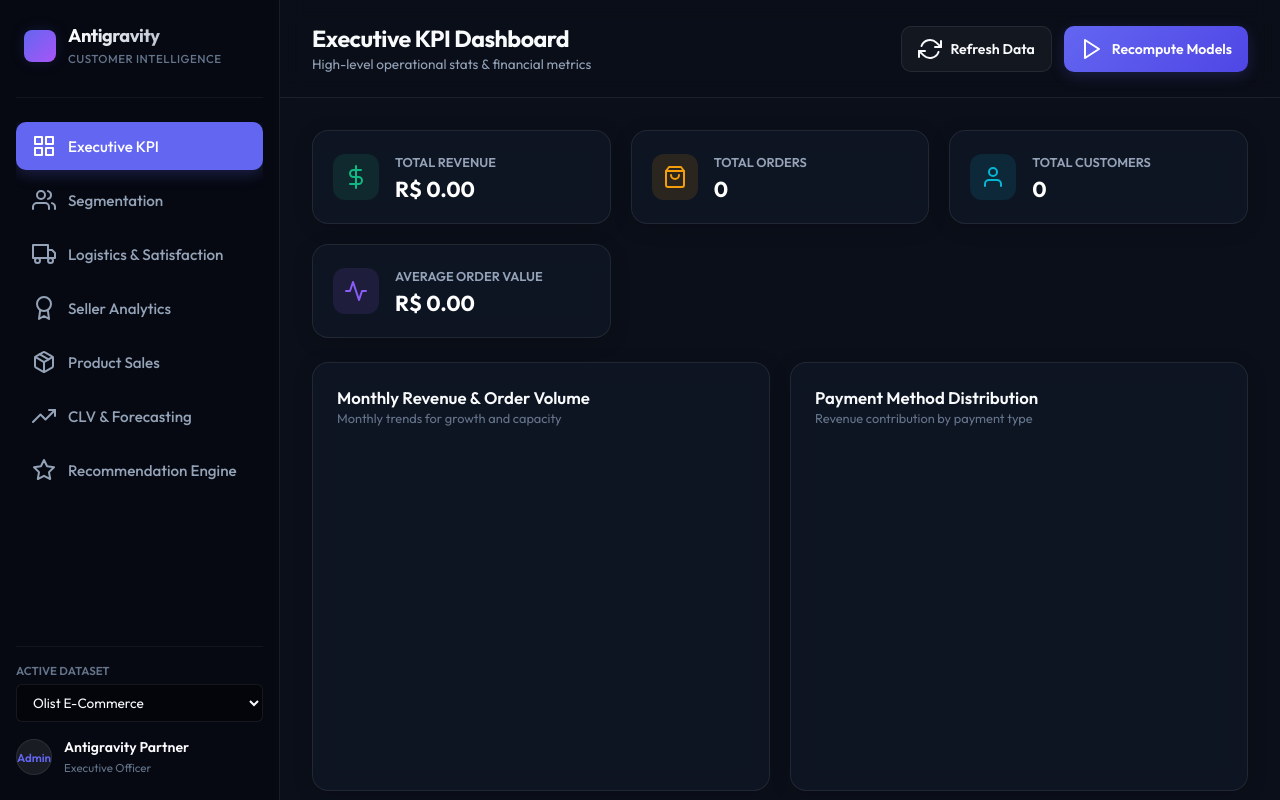
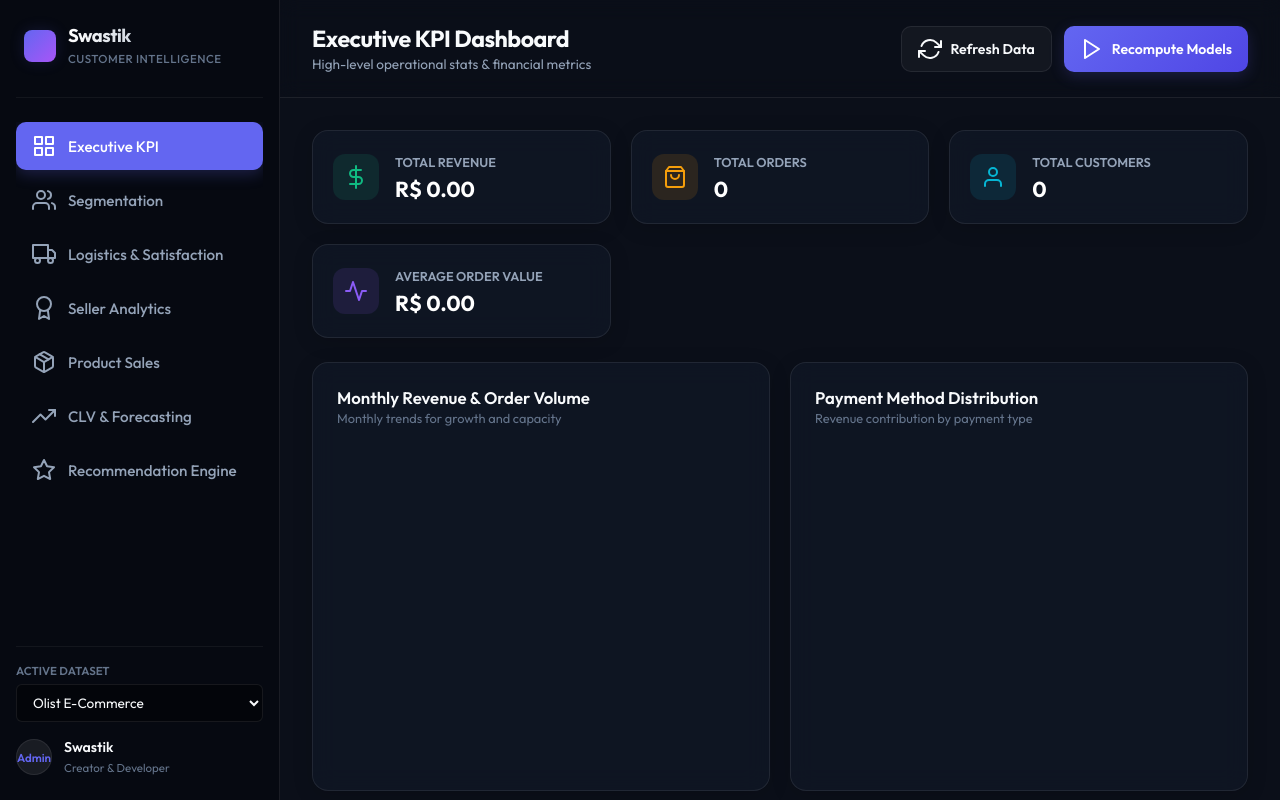
Before and after one commit to thisisswastik/Cutomer_Intelligence_Platform, a plain HTML site: page app/frontend/index.html in a window 1280 px wide. Drawn offline with nearby package versions, Linux system fonts and the light colour scheme; no server answers.

Commit message:
improved frontend

```diff
--- a/app/frontend/index.html
+++ b/app/frontend/index.html
@@ -23,7 +23,7 @@
             <div class="sidebar-header">
                 <div class="logo-icon"></div>
                 <div class="logo-text">
-                    <h1>Antigravity</h1>
+                    <h1>Swastik</h1>
                     <span>Customer Intelligence</span>
                 </div>
             </div>
@@ -95,8 +95,8 @@
                 <div class="user-profile">
                     <div class="avatar">Admin</div>
                     <div class="profile-info">
-                        <h4>Antigravity Partner</h4>
-                        <span>Executive Officer</span>
+                        <h4>Swastik</h4>
+                        <span>Creator & Developer</span>
                     </div>
                 </div>
             </div>
```
